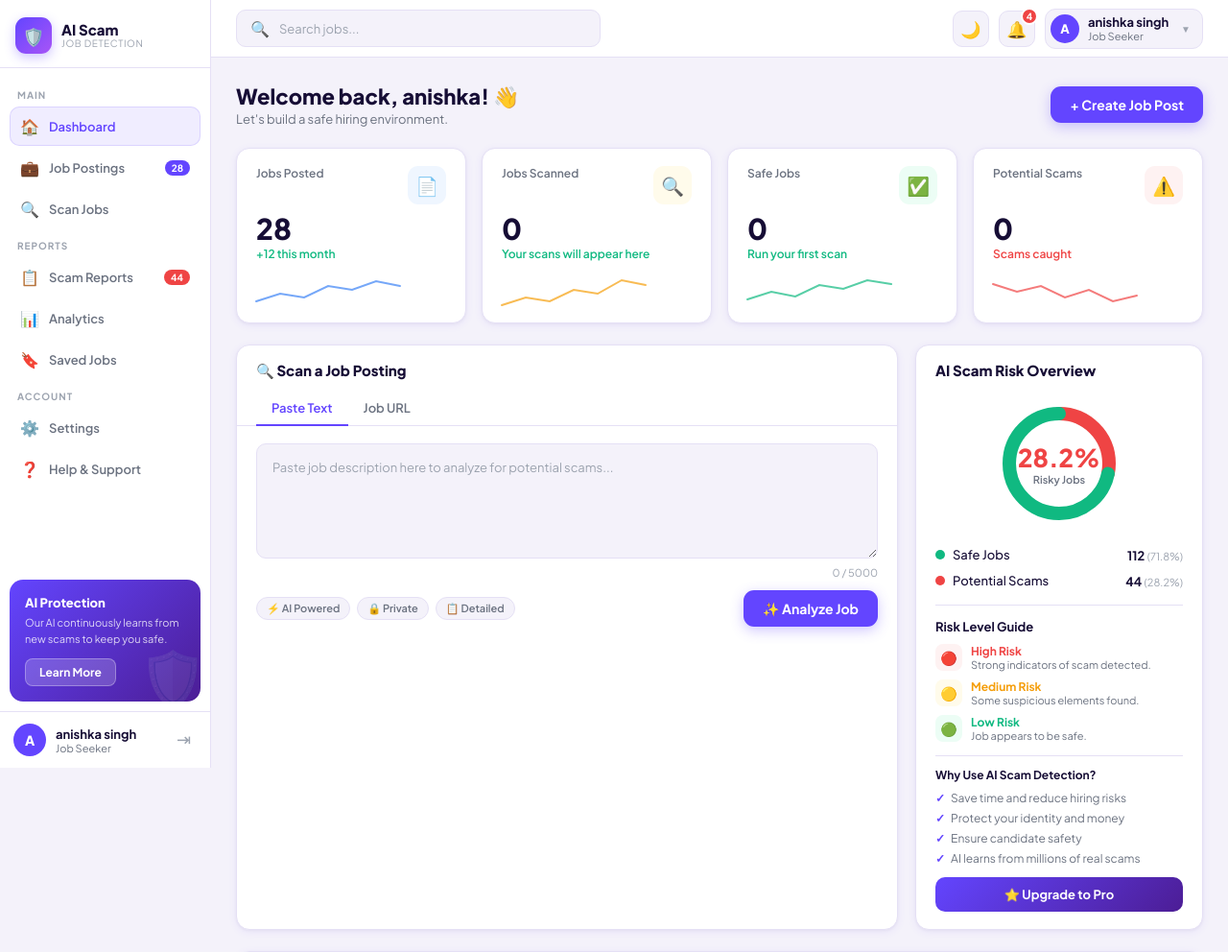
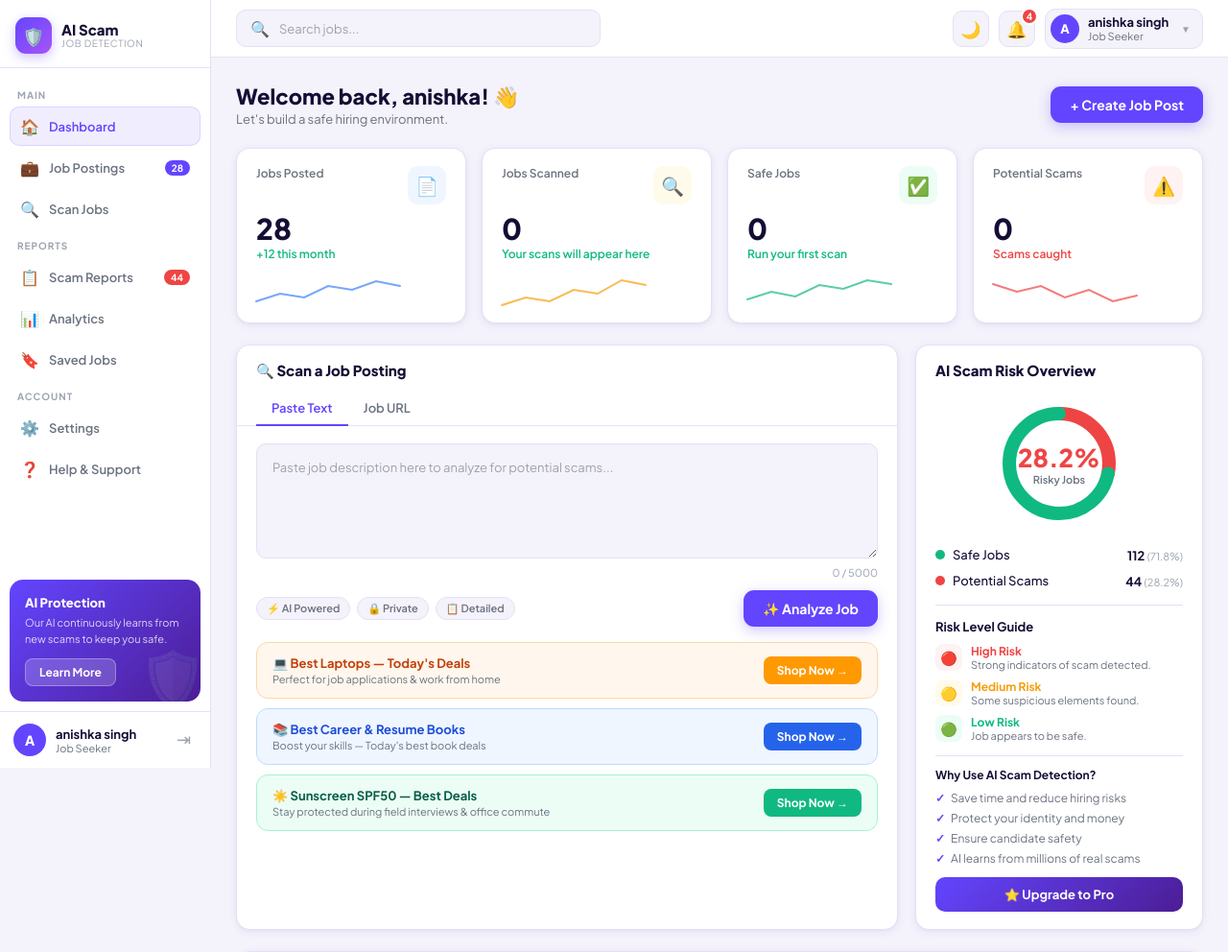
Before and after one commit to anishkasingh7553-beep/scamshield-ai, a Flask app: page /dashboard in a window 1280 px wide. Shown: the top 992 px of the page at 96% size. Run offline with Flask 3, Linux system fonts and the light colour scheme; a user stored in the database is signed in; data that the repository does not hold is empty.

Commit message:
Added Amazon affiliate links after scan result

```diff
--- a/templates/dashboard.html
+++ b/templates/dashboard.html
@@ -23,7 +23,7 @@
 body{font-family:var(--fn);background:var(--bg);color:var(--text);font-size:14px;}
 .layout{display:flex;min-height:100vh;}
 
-/* SIDEBAR */
+
 .sidebar{
   width:var(--sw);background:var(--w);border-right:1px solid var(--bd);
   display:flex;flex-direction:column;
@@ -89,10 +89,10 @@ body{font-family:var(--fn);background:var(--bg);color:var(--text);font-size:14px
 }
 .logout-btn:hover{background:var(--redbg);color:var(--red);}
 
-/* MAIN */
+
 .main{margin-left:var(--sw);flex:1;display:flex;flex-direction:column;}
 
-/* TOPBAR */
+
 .topbar{
   background:var(--w);border-bottom:1px solid var(--bd);
   height:60px;padding:0 26px;
@@ -133,12 +133,12 @@ body{font-family:var(--fn);background:var(--bg);color:var(--text);font-size:14px
 .top-user:hover{background:var(--pbg);border-color:rgba(99,69,255,0.25);}
 .top-av{width:30px;height:30px;border-radius:50%;background:var(--p);color:#fff;display:flex;align-items:center;justify-content:center;font-size:13px;font-weight:800;}
 
-/* PAGES */
+
 .content{padding:26px;flex:1;}
 .page{display:none;}
 .page.on{display:block;}
 
-/* WELCOME BAR */
+
 .wbar{display:flex;align-items:center;justify-content:space-between;margin-bottom:22px;flex-wrap:wrap;gap:12px;}
 .wbar h2{font-size:22px;font-weight:800;color:var(--text);}
 .wbar p{font-size:13px;color:var(--t2);margin-top:2px;}
@@ -154,7 +154,7 @@ body{font-family:var(--fn);background:var(--bg);color:var(--text);font-size:14px
 .btn-p:hover{background:#7c5cff;transform:translateY(-1px);}
 .btn-p:disabled{opacity:0.6;transform:none;cursor:not-allowed;}
 
-/* STAT CARDS */
+
 .stats{display:grid;grid-template-columns:repeat(4,1fr);gap:16px;margin-bottom:22px;}
 .scard{
   background:var(--w);border:1px solid var(--bd);
@@ -175,10 +175,10 @@ body{font-family:var(--fn);background:var(--bg);color:var(--text);font-size:14px
 .spark{margin-top:12px;height:34px;}
 .spark svg{width:100%;height:34px;overflow:visible;}
 
-/* TWO COL */
+
 .two-col{display:grid;grid-template-columns:1fr 300px;gap:18px;margin-bottom:22px;}
 
-/* CARD */
+
 .card{background:var(--w);border:1px solid var(--bd);border-radius:var(--r);box-shadow:var(--sh);}
 .card-head{padding:16px 20px 0;display:flex;align-items:center;justify-content:space-between;}
 .card-title{font-size:15px;font-weight:800;color:var(--text);display:flex;align-items:center;gap:8px;}
@@ -205,7 +205,7 @@ body{font-family:var(--fn);background:var(--bg);color:var(--text);font-size:14px
 .chips{display:flex;gap:7px;flex-wrap:wrap;}
 .chip{display:flex;align-items:center;gap:5px;padding:4px 10px;border-radius:20px;border:1px solid var(--bd);background:var(--bg);font-size:11px;font-weight:600;color:var(--t2);}
 
-/* RESULT */
+
 .result-box{margin-top:16px;padding:16px;background:var(--bg);border:1.5px solid var(--bd);border-radius:12px;display:none;}
 .result-box.show{display:block;animation:up 0.3s ease;}
 @keyframes up{from{opacity:0;transform:translateY(8px);}to{opacity:1;transform:translateY(0);}}
@@ -228,7 +228,7 @@ body{font-family:var(--fn);background:var(--bg);color:var(--text);font-size:14px
 .tips-list li{font-size:12px;color:var(--t2);display:flex;gap:8px;line-height:1.5;}
 .tips-list li::before{content:'→';color:var(--amber);flex-shrink:0;}
 
-/* RISK CARD */
+
 .rcard-body{padding:18px 20px;}
 .donut-w{position:relative;width:140px;height:140px;margin:0 auto 16px;}
 .donut-w svg{width:140px;height:140px;}
@@ -265,7 +265,7 @@ body{font-family:var(--fn);background:var(--bg);color:var(--text);font-size:14px
 }
 .up-btn:hover{opacity:0.9;transform:translateY(-1px);}
 
-/* TABLE */
+
 .tcard{background:var(--w);border:1px solid var(--bd);border-radius:var(--r);box-shadow:var(--sh);}
 .thead2{padding:16px 20px;display:flex;align-items:center;justify-content:space-between;border-bottom:1px solid var(--bd);}
 .ttitle{font-size:15px;font-weight:800;color:var(--text);}
@@ -305,7 +305,7 @@ tbody tr:hover td{background:var(--bg);transition:background 0.15s;}
 .actbtn:hover{background:var(--pbg);border-color:rgba(99,69,255,0.3);}
 .actbtn.del:hover{background:var(--redbg);border-color:rgba(239,68,68,0.3);}
 
-/* ANALYTICS */
+
 .an-stats{display:grid;grid-template-columns:repeat(3,1fr);gap:14px;margin-bottom:22px;}
 .acard{background:var(--w);border:1px solid var(--bd);border-radius:var(--r);padding:18px 20px;box-shadow:var(--sh);}
 .albl{font-size:11px;font-weight:700;color:var(--t3);letter-spacing:0.07em;text-transform:uppercase;margin-bottom:3px;}
@@ -324,7 +324,7 @@ tbody tr:hover td{background:var(--bg);transition:background 0.15s;}
 .bc-li{display:flex;align-items:center;gap:6px;font-size:12px;color:var(--t2);}
 .bc-ld{width:12px;height:12px;border-radius:3px;}
 
-/* SETTINGS */
+
 .set-wrap{display:grid;grid-template-columns:210px 1fr;gap:18px;}
 .set-nav{background:var(--w);border:1px solid var(--bd);border-radius:var(--r);padding:8px;box-shadow:var(--sh);height:fit-content;}
 .sn-item{padding:10px 12px;border-radius:8px;font-size:13px;font-weight:600;color:var(--t2);cursor:pointer;transition:all 0.15s;display:flex;align-items:center;gap:9px;}
@@ -349,7 +349,7 @@ tbody tr:hover td{background:var(--bg);transition:background 0.15s;}
 .tgl input:checked+.tgl-sl{background:var(--p);}
 .tgl input:checked+.tgl-sl::after{transform:translateX(20px);}
 
-/* SAVED JOBS */
+
 .saved-grid{display:grid;grid-template-columns:repeat(auto-fill,minmax(250px,1fr));gap:14px;}
 .sv-card{background:var(--w);border:1px solid var(--bd);border-radius:var(--r);padding:18px;box-shadow:var(--sh);transition:transform 0.2s;}
 .sv-card:hover{transform:translateY(-2px);}
@@ -358,7 +358,7 @@ tbody tr:hover td{background:var(--bg);transition:background 0.15s;}
 .sv-foot{display:flex;align-items:center;justify-content:space-between;margin-top:12px;}
 .sv-date{font-size:11px;color:var(--t3);}
 
-/* NOTIF PANEL */
+
 .np{
   position:fixed;top:64px;right:18px;width:308px;
   background:var(--w);border:1px solid var(--bd);
@@ -380,7 +380,7 @@ tbody tr:hover td{background:var(--bg);transition:background 0.15s;}
 .np-id{font-size:11px;color:var(--t2);margin-top:2px;}
 .np-tm{font-size:10px;color:var(--t3);margin-top:3px;}
 
-/* MODAL */
+
 .modal-bg{
   position:fixed;inset:0;background:rgba(0,0,0,0.42);
   backdrop-filter:blur(4px);z-index:1000;
@@ -410,7 +410,7 @@ tbody tr:hover td{background:var(--bg);transition:background 0.15s;}
 .btn-p2:hover{background:#7c5cff;}
 .btn-p2:disabled{opacity:0.6;cursor:not-allowed;}
 
-/* PRO MODAL */
+
 .pro-price{text-align:center;margin:8px 0 18px;}
 .pro-amt{font-size:44px;font-weight:800;color:var(--p);}
 .pro-per{font-size:14px;color:var(--t2);}
@@ -420,7 +420,7 @@ tbody tr:hover td{background:var(--bg);transition:background 0.15s;}
 .pf-title{font-size:13px;font-weight:700;color:var(--text);}
 .pf-desc{font-size:11px;color:var(--t2);}
 
-/* TOAST */
+
 .toast{
   position:fixed;bottom:24px;left:50%;
   transform:translateX(-50%) translateY(14px);
@@ -434,7 +434,7 @@ tbody tr:hover td{background:var(--bg);transition:background 0.15s;}
 .toast.ok{background:var(--green);}
 .toast.err{background:var(--red);}
 
-/* DARK MODE */
+
 body.dark{
   --bg:#0F0F18;--w:#16161E;--bd:#2A2A38;
   --text:#F0F0F8;--t2:#8888A0;--t3:#55556A;--pbg:#1E1830;
@@ -457,7 +457,7 @@ body.dark{
 
 <div class="layout">
 
-<!-- ══ SIDEBAR ══ -->
+
 <aside class="sidebar">
   <div class="sb-logo">
     <div class="sb-logo-icon">🛡️</div>
@@ -494,10 +494,10 @@ body.dark{
   </div>
 </aside>
 
-<!-- ══ MAIN ══ -->
+
 <main class="main">
 
-  <!-- TOPBAR -->
+
   <div class="topbar">
     <div class="search-wrap">
       <span style="font-size:16px;color:var(--t3)">🔍</span>
@@ -517,7 +517,7 @@ body.dark{
     </div>
   </div>
 
-  <!-- NOTIFICATIONS -->
+
   <div class="np" id="notifPanel">
     <div class="np-head">
       <div class="np-title">Notifications</div>
@@ -571,6 +571,100 @@ body.dark{
               <button class="btn-p" id="scanBtn" onclick="runScan()">✨ Analyze Job</button>
             </div>
             <div class="result-box" id="resultBox"></div>
+            <!-- AMAZON AFFILIATE LINKS — SCAN RESULT KE BAAD -->
+<div style="margin-top:16px;display:flex;flex-direction:column;gap:10px;">
+
+  <!-- LAPTOP LINK -->
+  <a href="https://www.amazon.in/s?k=best+laptops&i=todays-deals&crid=2SIDCKD8Q8YN5&sprefix=best+laptops%2Ctodays-deals%2C338&linkCode=ll2&tag=scamshieldai2-21&linkId=e643ef14346e98ae2ccca0c0c8ee0575&ref_=as_li_ss_tl"
+     target="_blank" style="text-decoration:none;">
+    <div style="
+      padding:13px 16px;
+      background:#FFF7ED;
+      border:1.5px solid #FED7AA;
+      border-radius:12px;
+      display:flex;
+      align-items:center;
+      justify-content:space-between;
+      flex-wrap:wrap;gap:8px;
+    ">
+      <div>
+        <div style="font-size:13px;font-weight:700;color:#C2410C">
+          💻 Best Laptops — Today's Deals
+        </div>
+        <div style="font-size:11px;color:#6B7280;margin-top:2px">
+          Perfect for job applications & work from home
+        </div>
+      </div>
+      <div style="background:#FF9900;color:white;
+      padding:7px 14px;border-radius:8px;
+      font-weight:700;font-size:12px;">
+        Shop Now →
+      </div>
+    </div>
+  </a>
+
+  <!-- BOOKS LINK -->
+  <a href="https://www.amazon.in/s?k=books&i=todays-deals&crid=1W3NIDP2JR7AL&sprefix=books%2Ctodays-deals%2C596&linkCode=ll2&tag=scamshieldai2-21&linkId=48f373af2338b076386b1fa1bd6aa7a4&ref_=as_li_ss_tl"
+     target="_blank" style="text-decoration:none;">
+    <div style="
+      padding:13px 16px;
+      background:#EFF6FF;
+      border:1.5px solid #BFDBFE;
+      border-radius:12px;
+      display:flex;
+      align-items:center;
+      justify-content:space-between;
+      flex-wrap:wrap;gap:8px;
+    ">
+      <div>
+        <div style="font-size:13px;font-weight:700;color:#1D4ED8">
+          📚 Best Career & Resume Books
+        </div>
+        <div style="font-size:11px;color:#6B7280;margin-top:2px">
+          Boost your skills — Today's best book deals
+        </div>
+      </div>
+      <div style="background:#2563EB;color:white;
+      padding:7px 14px;border-radius:8px;
+      font-weight:700;font-size:12px;">
+        Shop Now →
+      </div>
+    </div>
+  </a>
+
+  <!-- SUNSCREEN LINK -->
+  <a href="https://www.amazon.in/s?k=sunscreen+spf50&i=todays-deals&crid=4N5XNEUQUU0K&sprefix=sunsc%2Ctodays-deals%2C531&linkCode=ll2&tag=scamshieldai2-21&linkId=c2f7b6060e7631ac28e83f32bf817c72&ref_=as_li_ss_tl"
+     target="_blank" style="text-decoration:none;">
+    <div style="
+      padding:13px 16px;
+      background:#ECFDF5;
+      border:1.5px solid #A7F3D0;
+      border-radius:12px;
+      display:flex;
+      align-items:center;
+      justify-content:space-between;
+      flex-wrap:wrap;gap:8px;
+    ">
+      <div>
+        <div style="font-size:13px;font-weight:700;color:#065F46">
+          ☀️ Sunscreen SPF50 — Best Deals
+        </div>
+        <div style="font-size:11px;color:#6B7280;margin-top:2px">
+          Stay protected during field interviews & office commute
+        </div>
+      </div>
+      <div style="background:#10B981;color:white;
+      padding:7px 14px;border-radius:8px;
+      font-weight:700;font-size:12px;">
+        Shop Now →
+      </div>
+    </div>
+  </a>
+
+</div>
+<!-- AMAZON LINKS END -->
+
+
           </div>
         </div>
 
@@ -766,11 +860,11 @@ body.dark{
       </div>
     </div>
 
-  </div><!-- /content -->
+  </div>
 </main>
-</div><!-- /layout -->
+</div>
 
-<!-- CREATE JOB MODAL -->
+
 <div class="modal-bg" id="createModal">
   <div class="modal">
     <div class="modal-hd"><div class="modal-title">➕ Create Job Post</div><button class="modal-x" onclick="closeModal('createModal')">✕</button></div>
@@ -786,7 +880,7 @@ body.dark{
   </div>
 </div>
 
-<!-- PRO MODAL -->
+
 <div class="modal-bg" id="proModal">
   <div class="modal">
     <div class="modal-hd"><div class="modal-title">⭐ Upgrade to Pro</div><button class="modal-x" onclick="closeModal('proModal')">✕</button></div>
@@ -809,7 +903,7 @@ body.dark{
 <div class="toast" id="toastEl"></div>
 
 <script>
-// ── JOB DATA ──
+
 var JOBS = [
   {title:'Data Entry Operator',  company:'QuickWork Solutions',apps:32,score:87,level:'high',  status:'flagged'},
   {title:'Software Developer',   company:'TechCorp India',     apps:85,score:12,level:'low',   status:'safe'},
@@ -818,7 +912,7 @@ var JOBS = [
   {title:'Online Survey Taker',  company:'InstantCash Ltd.',   apps:19,score:91,level:'high',  status:'flagged'},
 ];
 
-// ── LOAD USER STATS ──
+
 fetch('/api/stats').then(function(r){return r.json();}).then(function(d){
   if(d.total !== undefined){
     document.getElementById('statScanned').textContent  = d.total;
@@ -832,7 +926,7 @@ fetch('/api/stats').then(function(r){return r.json();}).then(function(d){
   }
 }).catch(function(){});
 
-// ── TABLE ──
+
 function makeRow(j){
   var icon=j.level==='high'?'🔴':j.level==='medium'?'🟡':'🟢';
   var cap=j.level.charAt(0).toUpperCase()+j.level.slice(1);
@@ -856,7 +950,7 @@ renderTbl('allTbl',JOBS);
 function filterTable(s){ var d=s==='all'?JOBS:JOBS.filter(function(j){return j.status===s;}); renderTbl('allTbl',d); }
 function liveSearch(q){ if(!q.trim()){renderTbl('dashTbl',JOBS);return;} var f=JOBS.filter(function(j){return j.title.toLowerCase().indexOf(q.toLowerCase())>-1||j.company.toLowerCase().indexOf(q.toLowerCase())>-1;}); renderTbl('dashTbl',f); }
 
-// ── NAVIGATION ──
+
 function goPage(id,el){
   document.querySelectorAll('.page').forEach(function(p){p.classList.remove('on');});
   document.querySelectorAll('.sb-item').forEach(function(i){i.classList.remove('on');});
@@ -866,7 +960,7 @@ function goPage(id,el){
   document.getElementById('notifPanel').classList.remove('show');
 }
 
-// ── SCAN ENGINE ──
+
 var PATS=[
   {keys:['registration fee','processing fee','pay to apply','payment required','starter kit','training fee'],label:'💰 Payment Red Flag',w:35},
   {keys:['aadhar','aadhaar','pan card','bank account','send otp','passport copy'],label:'🪪 Personal Info Request',w:30},
@@ -934,7 +1028,7 @@ function showResult(boxId,res){
 function updateCC(el){ document.getElementById('charCt').textContent=el.value.length+' / 5000'; }
 function switchScanTab(tab,el){ document.querySelectorAll('.stab').forEach(function(t){t.classList.remove('on');}); el.classList.add('on'); document.getElementById('scanText').style.display=tab==='text'?'block':'none'; document.getElementById('scanUrl').style.display=tab==='url'?'block':'none'; }
 
-// ── CREATE JOB ──
+
 function openCreate(){ document.getElementById('createModal').classList.add('show'); }
 async function createJob(){
   var title=document.getElementById('cjTitle').value.trim();
@@ -957,7 +1051,7 @@ async function createJob(){
   showToast('Job created! Risk: '+level,level==='high'?'err':'ok');
 }
 
-// ── SETTINGS ──
+
 function switchSP(el,panelId){
   document.querySelectorAll('.sn-item').forEach(function(i){i.classList.remove('on');});
   el.classList.add('on');
@@ -1006,15 +1100,15 @@ async function changePassword(){
   }catch(e){showToast('Error changing password','err');}
 }
 
-// ── MODALS ──
+
 function closeModal(id){ document.getElementById(id).classList.remove('show'); }
 function openPro(){ document.getElementById('proModal').classList.add('show'); }
 
-// ── NOTIFICATIONS ──
+
 function toggleNotif(){ document.getElementById('notifPanel').classList.toggle('show'); }
 function markRead(){ document.getElementById('nBadge').style.display='none'; showToast('All marked as read','ok'); document.getElementById('notifPanel').classList.remove('show'); }
 
-// ── THEME ──
+
 var dark=false;
 function toggleTheme(){
   dark=!dark;
```
Also changed, not shown: users.db.
